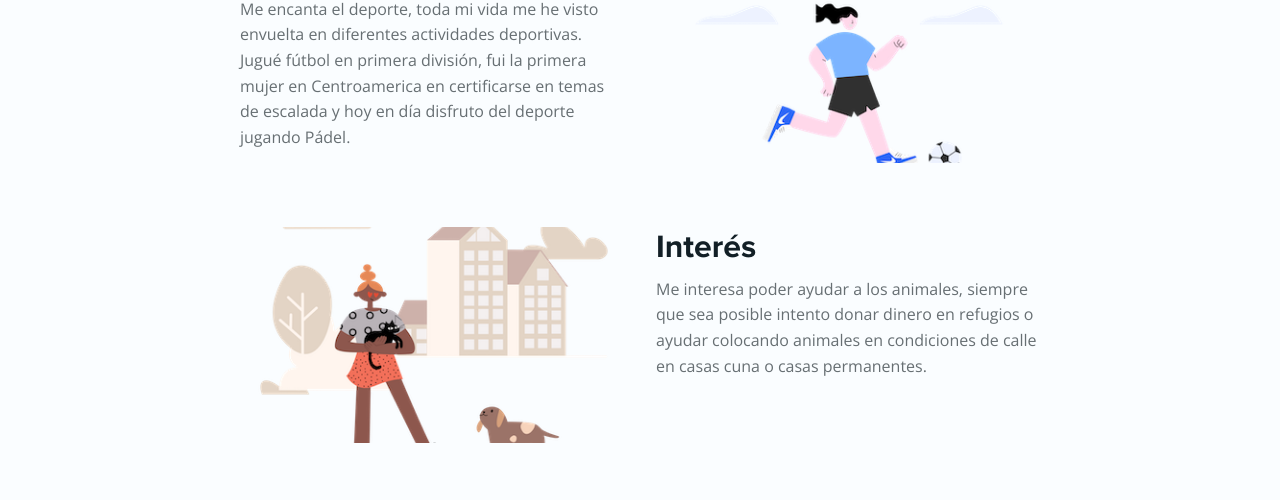
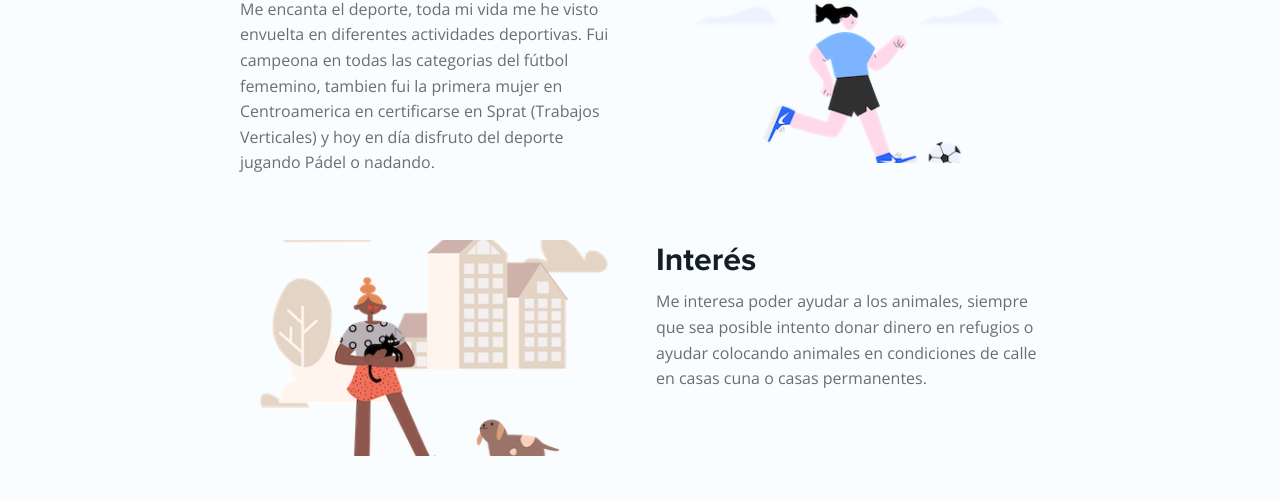
Before and after one commit to aborbonc1/ProyectosPersonales, a plain HTML site: page pages/quiensoy.html in a window 1280 px wide. Shown: the part 600-1100 px from the top of the page. Drawn offline with nearby package versions, Linux system fonts and the light colour scheme; some icons are missing.

Commit message:
Cambios
CV

```diff
--- a/pages/quiensoy.html
+++ b/pages/quiensoy.html
@@ -65,11 +65,9 @@
           </div>
           <div>
             <h2>Pasatiempos</h2>
-            <p>Me encanta el deporte, toda mi vida me he visto envuelta en diferentes actividades deportivas. Jugué
-              fútbol en
-              primera división, fui la primera mujer en Centroamerica en certificarse en temas de escalada y hoy en día
-              disfruto
-              del deporte jugando Pádel.
+            <p>Me encanta el deporte, toda mi vida me he visto envuelta en diferentes actividades deportivas. Fui campeona en todas
+              las categorias del fútbol fememino, tambien fui la primera mujer en Centroamerica en certificarse en Sprat (Trabajos Verticales)
+              y hoy en día disfruto del deporte jugando Pádel o nadando.
             </p>
           </div>
         </article>
@@ -80,8 +78,7 @@
           <div>
             <h2>Interés</h2>
             <p>Me interesa poder ayudar a los animales, siempre que sea posible intento donar dinero en refugios o
-              ayudar
-              colocando animales en condiciones de calle en casas cuna o casas permanentes.
+              ayudar colocando animales en condiciones de calle en casas cuna o casas permanentes.
             </p>
           </div>
         </article>
```
Also changed, not shown: index.html (+3 -4 lines), 2 other files.
